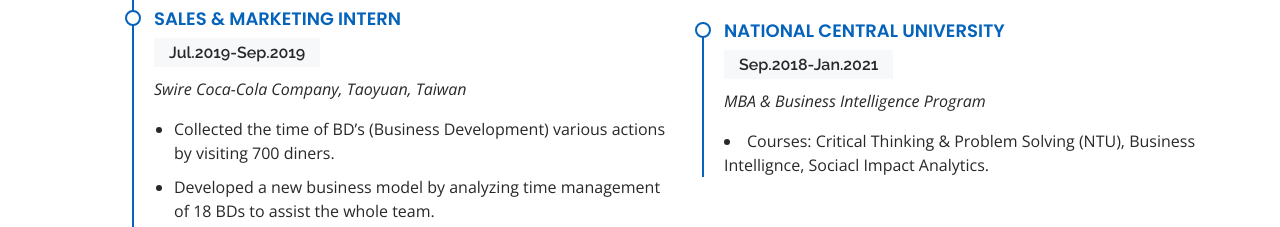
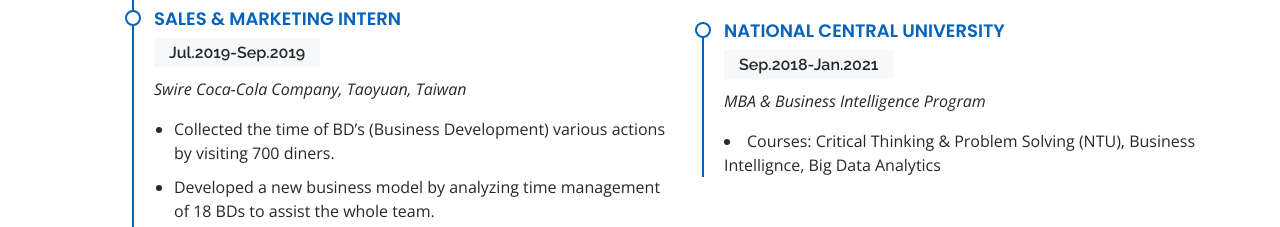
Before and after one commit to Stephanie3366/Stephanie3366.github.io, a plain HTML site: page index.html in a window 1280 px wide. Shown: the part 3041-3268 px from the top of the page. Drawn offline with nearby package versions, Linux system fonts and the light colour scheme; a script that the page names is missing.

Commit message:
revise course

```diff
--- a/index.html
+++ b/index.html
@@ -272,7 +272,7 @@
               <h4>National Central University</h4>
               <h5>Sep.2018-Jan.2021</h5>
               <p><em>MBA & Business Intelligence Program</em></p>
-              <li>Courses: Critical Thinking & Problem Solving (NTU), Business Intellignce, Sociacl Impact Analytics.  </li>
+              <li>Courses: Critical Thinking & Problem Solving (NTU), Business Intellignce, Big Data Analytics </li>
               <!-- 如何讓版面align一起 -->
             </div>
         </div>
```
